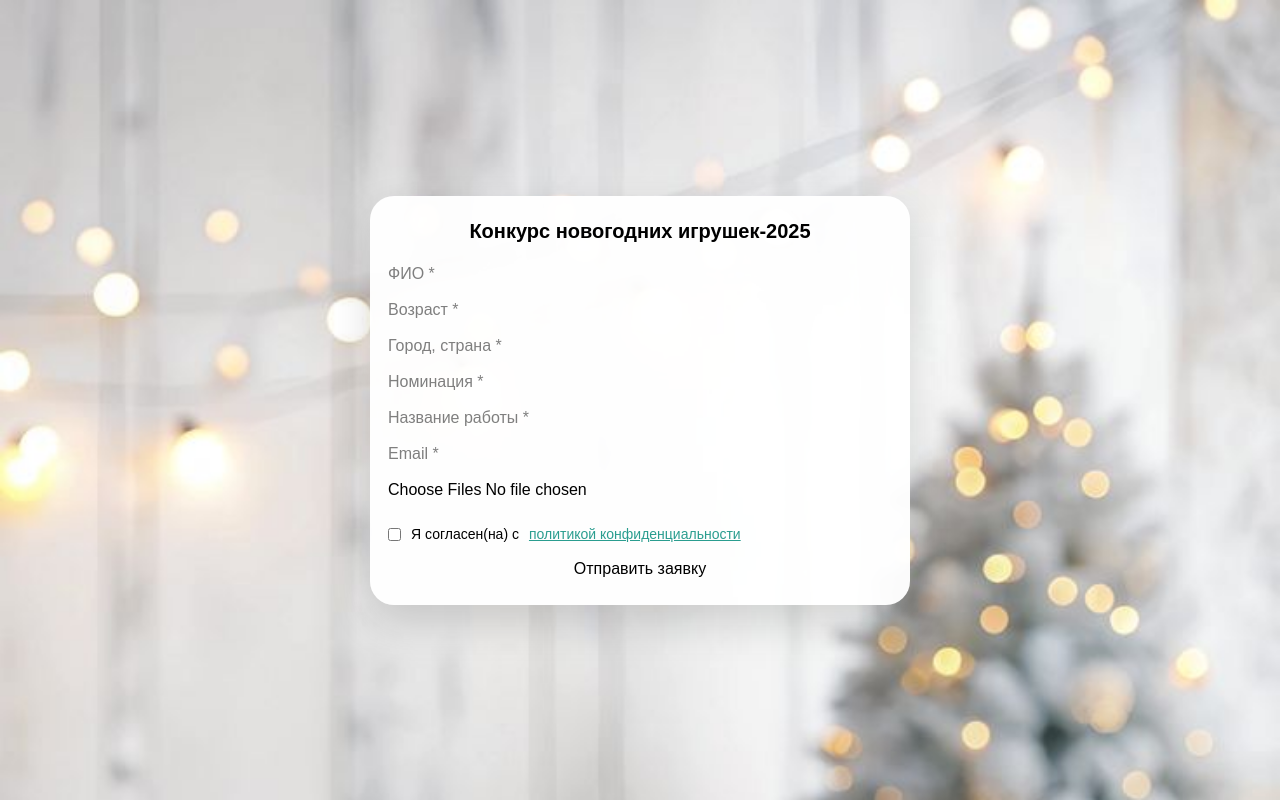
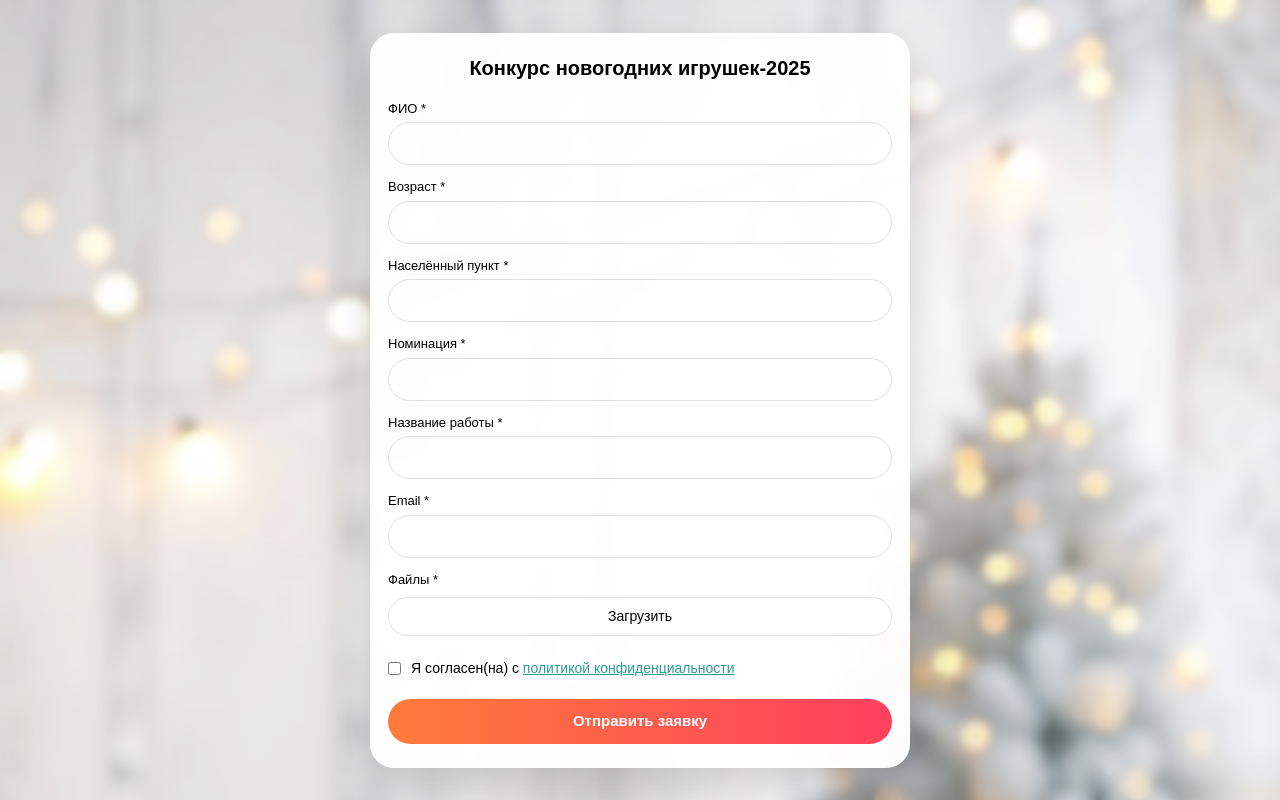
Before and after one commit to talantmuenster/talantmuenster, a Next.js app: page /newyear in a window 1280 px wide. Built offline with nearby package versions, Linux system fonts and the light colour scheme.

Commit message:
email seting

```diff
--- a/src/app/api/newyear/route.ts
+++ b/src/app/api/newyear/route.ts
@@ -1,34 +1,43 @@
-import { NextResponse } from "next/server";
-import { Resend } from "resend";
+import { NextResponse } from 'next/server';
+import { Resend } from 'resend';
 
-export const runtime = "nodejs";
+export const runtime = 'nodejs';
 
 const resend = new Resend(process.env.RESEND_API_KEY);
 
 export async function POST(req: Request) {
   try {
-    console.log("API HIT");
+    console.log('API HIT /api/newyear');
 
     // 🔒 читаем тело безопасно
     const raw = await req.text();
-    console.log("RAW BODY:", raw);
+    console.log('RAW BODY:', raw);
 
     if (!raw) {
       return NextResponse.json(
-        { ok: false, error: "Empty request body" },
+        { ok: false, error: 'Empty body' },
         { status: 400 }
       );
     }
 
-    const data = JSON.parse(raw);
+    let data: any;
+    try {
+      data = JSON.parse(raw);
+    } catch {
+      return NextResponse.json(
+        { ok: false, error: 'Invalid JSON' },
+        { status: 400 }
+      );
+    }
 
     const {
-      fullName = "",
-      age = "",
-      city = "",
-      nomination = "",
-      workTitle = "",
-      email = "",
+      fullName,
+      age,
+      city,
+      nomination,
+      workTitle,
+      email,
+      filesCount,
     } = data;
 
     const html = `
@@ -39,22 +48,21 @@ export async function POST(req: Request) {
       <p><b>Номинация:</b> ${nomination}</p>
       <p><b>Название работы:</b> ${workTitle}</p>
       <p><b>Email:</b> ${email}</p>
+      <p><b>Количество файлов:</b> ${filesCount}</p>
     `;
 
-    const result = await resend.emails.send({
+    await resend.emails.send({
       from: process.env.EMAIL_FROM!,
-      to: process.env.EMAIL_TO!.split(","),
-      subject: "Новая заявка — Конкурс Новогодних Игрушек 2025",
+      to: process.env.EMAIL_TO!.split(','),
+      subject: 'Новая заявка — Конкурс Новогодних Игрушек 2025',
       html,
     });
 
-    console.log("RESEND RESULT:", result);
-
     return NextResponse.json({ ok: true });
-  } catch (error: any) {
-    console.error("SEND ERROR:", error);
+  } catch (err: any) {
+    console.error('SEND ERROR:', err);
     return NextResponse.json(
-      { ok: false, error: error.message },
+      { ok: false, error: err.message },
       { status: 500 }
     );
   }
--- a/src/app/newyear/page.tsx
+++ b/src/app/newyear/page.tsx
@@ -23,7 +23,6 @@ export default function NewYearPage() {
   const [agree, setAgree] = useState(false);
   const [isSubmitted, setIsSubmitted] = useState(false);
 
-  // очищаем URL превью
   useEffect(() => {
     return () => {
       files.forEach((f) => URL.revokeObjectURL(f.url));
@@ -31,10 +30,10 @@ export default function NewYearPage() {
   }, [files]);
 
   const handleFilesChange = (e: React.ChangeEvent<HTMLInputElement>) => {
-    const fileList = e.target.files;
-    if (!fileList) return;
+    const list = e.target.files;
+    if (!list) return;
 
-    const arr = Array.from(fileList);
+    const arr = Array.from(list);
 
     const all = [
       ...files,
@@ -67,15 +66,14 @@ export default function NewYearPage() {
     }
 
     if (!files.length) {
-      setStatus('Нужно выбрать хотя бы один файл (для проверки жюри).');
+      setStatus('Нужно загрузить хотя бы один файл.');
       return;
     }
 
     try {
       setIsSubmitting(true);
 
-      // 🔥 ОТПРАВЛЯЕМ ТОЛЬКО JSON
-      const res = await fetch('/api/send', {
+      const res = await fetch('/api/newyear', {
         method: 'POST',
         headers: {
           'Content-Type': 'application/json',
@@ -87,27 +85,34 @@ export default function NewYearPage() {
           nomination,
           workTitle,
           email,
-          filesCount: files.length, // 👈 просто информация
+          filesCount: files.length,
         }),
       });
 
-      const data = await res.json();
+      const text = await res.text();
+      let data: any;
+
+      try {
+        data = JSON.parse(text);
+      } catch {
+        throw new Error('Сервер вернул не JSON');
+      }
 
       if (!data.ok) {
         throw new Error(data.error || 'Ошибка отправки');
       }
 
       setIsSubmitted(true);
-      setFiles([]);
       setFullName('');
       setAge('');
       setCity('');
       setNomination('');
       setWorkTitle('');
       setEmail('');
+      setFiles([]);
     } catch (err: any) {
       console.error(err);
-      setStatus(`Ошибка: ${err.message || 'не удалось отправить'}`);
+      setStatus(`Не удалось отправить: ${err.message}`);
     } finally {
       setIsSubmitting(false);
     }
@@ -115,33 +120,78 @@ export default function NewYearPage() {
 
   return (
     <div className={styles.page}>
+      <div className={styles.overlay} />
       <div className={styles.formWrapper}>
-        <h1 className={styles.title}>Конкурс новогодних игрушек-2025</h1>
+        <h1 className={styles.title}>
+          Конкурс новогодних игрушек-2025
+        </h1>
 
         <form className={styles.form} onSubmit={handleSubmit}>
-          <input value={fullName} onChange={(e) => setFullName(e.target.value)} placeholder="ФИО *" />
-          <input type="number" value={age} onChange={(e) => setAge(e.target.value)} placeholder="Возраст *" />
-          <input value={city} onChange={(e) => setCity(e.target.value)} placeholder="Город, страна *" />
-          <input value={nomination} onChange={(e) => setNomination(e.target.value)} placeholder="Номинация *" />
-          <input value={workTitle} onChange={(e) => setWorkTitle(e.target.value)} placeholder="Название работы *" />
-          <input type="email" value={email} onChange={(e) => setEmail(e.target.value)} placeholder="Email *" />
+          <label className={styles.field}>
+            <span>ФИО *</span>
+            <input value={fullName} onChange={(e) => setFullName(e.target.value)} />
+          </label>
 
-          {/* файлы — ТОЛЬКО ДЛЯ UI */}
-          <input type="file" multiple accept="image/*" onChange={handleFilesChange} />
+          <label className={styles.field}>
+            <span>Возраст *</span>
+            <input type="number" value={age} onChange={(e) => setAge(e.target.value)} />
+          </label>
 
-          {files.length > 0 && <p>Файлов выбрано: {files.length}</p>}
+          <label className={styles.field}>
+            <span>Населённый пункт *</span>
+            <input value={city} onChange={(e) => setCity(e.target.value)} />
+          </label>
+
+          <label className={styles.field}>
+            <span>Номинация *</span>
+            <input value={nomination} onChange={(e) => setNomination(e.target.value)} />
+          </label>
+
+          <label className={styles.field}>
+            <span>Название работы *</span>
+            <input value={workTitle} onChange={(e) => setWorkTitle(e.target.value)} />
+          </label>
+
+          <label className={styles.field}>
+            <span>Email *</span>
+            <input type="email" value={email} onChange={(e) => setEmail(e.target.value)} />
+          </label>
+
+          <div className={styles.field}>
+            <span>Файлы *</span>
+            <label className={styles.uploadBtn}>
+              <input type="file" multiple accept="image/*" onChange={handleFilesChange} />
+              Загрузить
+            </label>
+
+            {files.length > 0 && (
+              <div className={styles.previews}>
+                {files.map((pf) => (
+                  <div key={pf.id} className={styles.previewItem}>
+                    <img src={pf.url} alt="" />
+                    <button type="button" onClick={() => removeFile(pf.id)}>✕</button>
+                  </div>
+                ))}
+              </div>
+            )}
+          </div>
 
           <label className={styles.checkbox}>
             <input type="checkbox" checked={agree} onChange={(e) => setAgree(e.target.checked)} />
-            Я согласен(на) с <a href="/privacy-policy" target="_blank">политикой конфиденциальности</a>
+            <span>
+              Я согласен(на) с{' '}
+              <a href="/privacy-policy" target="_blank" rel="noopener noreferrer">
+                политикой конфиденциальности
+              </a>
+            </span>
           </label>
 
-          {status && <p className={styles.status}>{status}</p>}
+          {status && <div className={styles.status}>{status}</div>}
 
           {isSubmitted ? (
-            <p>✅ Заявка отправлена</p>
+            <div className={styles.submitted}>✅ Заявка отправлена</div>
           ) : (
-            <button disabled={isSubmitting}>
+            <button className={styles.submit} disabled={isSubmitting}>
               {isSubmitting ? 'Отправляем…' : 'Отправить заявку'}
             </button>
           )}
```
